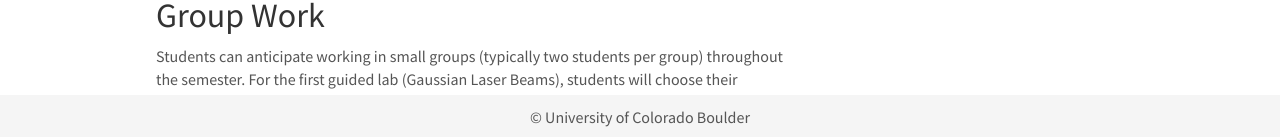
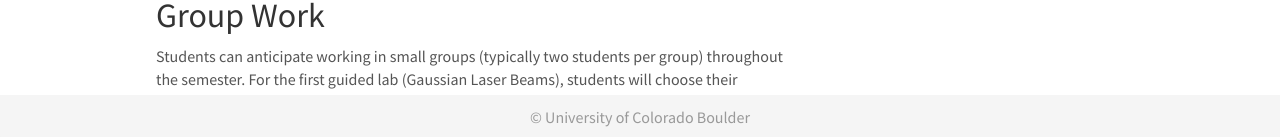
Before and after one commit to UCBoulder/PHYS-4430, a Jekyll site: the page built from _pages/home.md, in a window 1280 px wide and 900 px high, scrolled down 611 px. Shown: the part 760-897 px from the top of the window. Built offline with Jekyll 4.4.1, drawn with Linux system fonts in a browser that asks for light colours; nearby versions of some CDN libraries.

Commit message:
Update footer.html

```diff
--- a/_includes/footer.html
+++ b/_includes/footer.html
@@ -1,13 +1,11 @@
 <div class="footer">
-  <div class="container">
 
   <div class="panel-footer">
 	<div class="center">
-		<p>&copy University of Colorado Boulder</p>
+		<span class="text-muted">&copy University of Colorado Boulder</span>
 	</div>
 </div>
 
-  </div>
 </div>
 
 <script src="https://ajax.googleapis.com/ajax/libs/jquery/1.11.3/jquery.min.js"></script>
```
